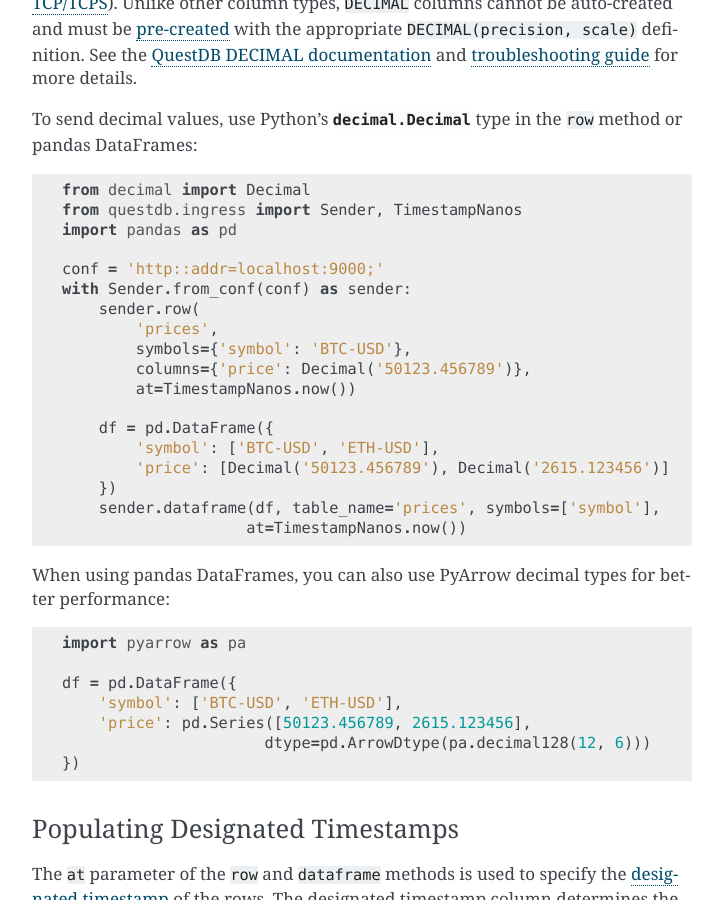
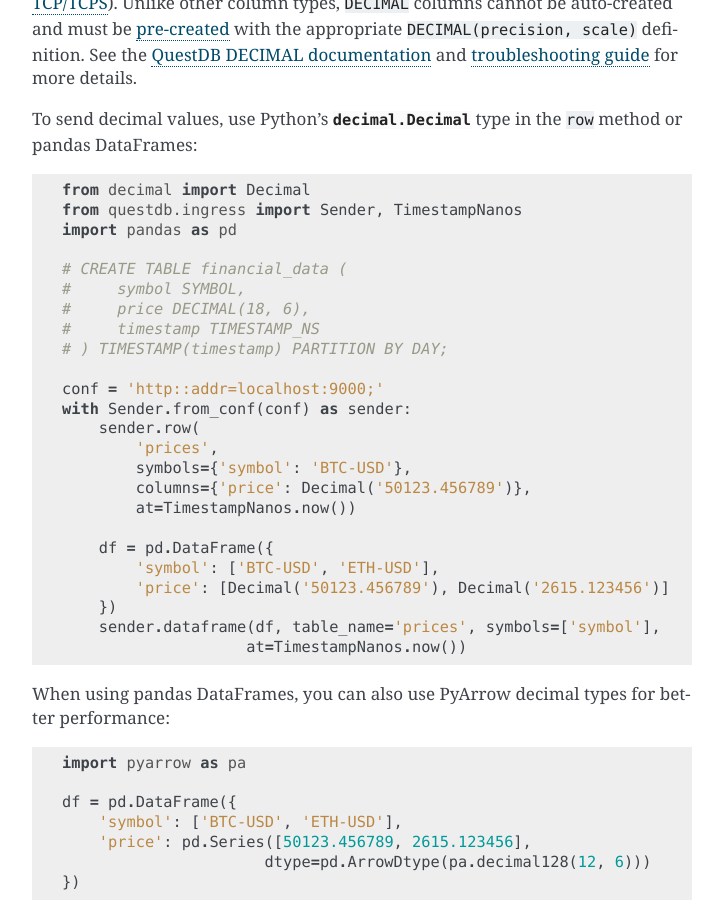
Before and after one commit to questdb/py-questdb-client, a Sphinx documentation site: the page built from docs/sender.rst, in a window 1280 px wide and 900 px high, scrolled down 3107 px. Shown: the whole window, without its empty margins (388-1111 px from the left). Built offline with Sphinx 7.4.7, drawn with Linux system fonts in a browser that asks for light colours.

Commit message:
more doc clean-up

```diff
--- a/docs/examples.rst
+++ b/docs/examples.rst
@@ -130,7 +130,7 @@
         symbol SYMBOL,
         price DECIMAL(18, 6),
         quantity DECIMAL(12, 4),
-        timestamp TIMESTAMP
+        timestamp TIMESTAMP_NS
     ) TIMESTAMP(timestamp) PARTITION BY DAY;
 
 Then insert data using Python decimals:
--- a/docs/sender.rst
+++ b/docs/sender.rst
@@ -158,7 +158,7 @@
 Decimal ingestion requires :ref:`protocol version 3 <sender_conf_protocol_version>`
 (must be :ref:`configured explicitly for TCP/TCPS <sender_conf_protocol_version>`).
 Unlike other column types, ``DECIMAL`` columns cannot be auto-created and must be
-:ref:`pre-created <sender_auto_creation>` with the appropriate
+:ref:`pre-created <troubleshooting-decimal>` with the appropriate
 ``DECIMAL(precision, scale)`` definition. See the
 `QuestDB DECIMAL documentation <https://questdb.io/docs/reference/sql/datatypes/#decimal>`_
 and :ref:`troubleshooting guide <troubleshooting-flushing>` for more details.
@@ -171,6 +171,12 @@
     from decimal import Decimal
     from questdb.ingress import Sender, TimestampNanos
     import pandas as pd
+
+    # CREATE TABLE financial_data (
+    #     symbol SYMBOL,
+    #     price DECIMAL(18, 6),
+    #     timestamp TIMESTAMP_NS
+    # ) TIMESTAMP(timestamp) PARTITION BY DAY;
 
     conf = 'http::addr=localhost:9000;'
     with Sender.from_conf(conf) as sender:
--- a/docs/troubleshooting.rst
+++ b/docs/troubleshooting.rst
@@ -43,13 +43,15 @@
 Errors during flushing
 ----------------------
 
+.. _troubleshooting-decimal:
+
 Decimal Column Errors
 ~~~~~~~~~~~~~~~~~~~~~
 
 If you're trying to ingest decimal data and encountering errors, check the
 following:
 
-**Table not pre-created**: Unlike other column types, ``DECIMAL`` columns cannot
+**Pre-create table**: Unlike other column types, ``DECIMAL`` columns cannot
 be auto-created. You must create the table with ``DECIMAL(precision, scale)``
 columns before sending data:
 
@@ -58,7 +60,7 @@
     CREATE TABLE my_table (
         symbol SYMBOL,
         price DECIMAL(18, 6),
-        timestamp TIMESTAMP
+        timestamp TIMESTAMP_NS
     ) TIMESTAMP(timestamp) PARTITION BY DAY;
 
 **Protocol version mismatch**: Decimal support requires protocol version 3,
```
Also changed, not shown: 2 other files.
